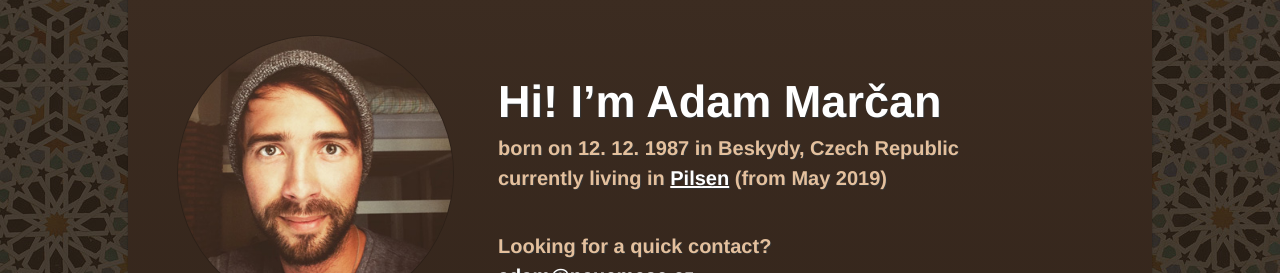
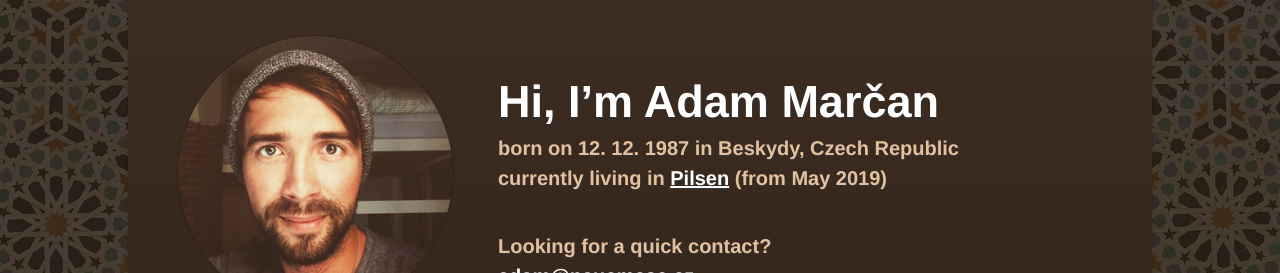
Before and after one commit to AdamMarcan/adammarcan.cz, a Jekyll site: the page built from index.html, in a window 1280 px wide and 900 px high. Shown: the top 273 px of the window. Built offline with Jekyll 4.4.1, drawn with Linux system fonts in a browser that asks for light colours.

```diff
--- a/index.html
+++ b/index.html
@@ -4,7 +4,7 @@ layout: base
 
 <div class="intro text">
 	<div class="content">
-		<h1>Hi! I’m Adam Marčan
+		<h1>Hi, I’m Adam Marčan
 		<small class="location">
 			born <span class="date">on 12. 12. 1987</span> in Beskydy, Czech Republic <br /> <!--currently offline <a href="http://nomad.adammarcan.cz/bali.html">somewhere in India</a> -->
 			currently living in <a href="https://en.wikipedia.org/wiki/Pilsen">Pilsen</a> (from May 2019)
```
